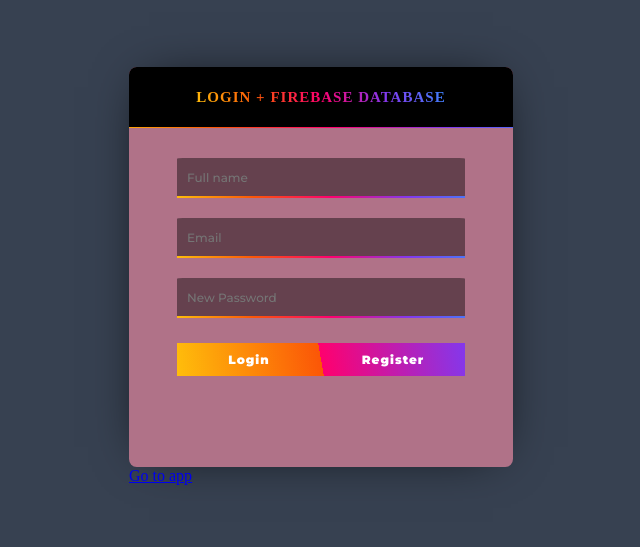
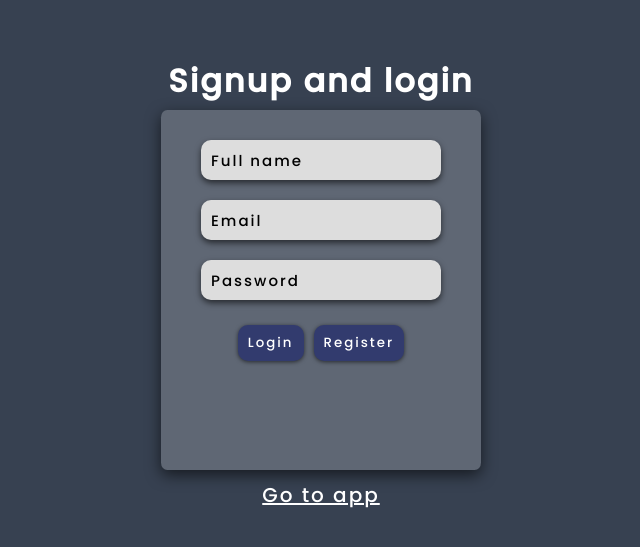
Before and after one commit to jainam03/PWA-miniproj, a plain HTML site: page src/index.html in a window 1280 px wide. Shown: the part 133-680 px from the top of the page, without its empty margins (319-959 px from the left). Drawn offline with Linux system fonts and the light colour scheme; a web font is replaced by a local one.

Commit message:
Design changes in login signup page

```diff
--- a/src/index.css
+++ b/src/index.css
@@ -1,5 +1,19 @@
+@import url('https://fonts.googleapis.com/css2?family=Poppins:wght@500&display=swap');
+
+* {
+    margin: 0;
+    padding: 0;
+    box-sizing: border-box;
+    border: none;
+    outline: none;
+
+    font-family: 'Poppins',sans-serif;
+    letter-spacing: 2px;
+}
 html,
 body {
+    letter-spacing: 2px;
+
     width: 100%;
     height: 100%;
     /* background: -webkit-linear-gradient(25deg, #FFBE0B, #FB5607, #FF006E, #8338EC, #3A86FF); */
@@ -10,74 +24,47 @@
     align-items: center;
 }
 
-* {
-    margin: 0;
-    padding: 0;
-    box-sizing: border-box;
-    border: none;
-    outline: none;
+h1 {
+    color: #fff;
+    text-align: center;
+    margin-bottom: 5px;
+    margin-top: -30px;
 }
 
 #content_container {
-    width: 30%;
-    height: 50%;
+    width: 25%;
+    height: 45%;
 }
 
 #form_container {
     width: 100%;
     height: 100%;
 
-    background-color: #b07288;
-    box-shadow: 0 0 50px -20px #000;
+    background:rgba(255,255,255,0.2);
+    /* box-shadow: 0 0 50px -20px #000; */
+    box-shadow: 0 5px 15px rgba(0,0,0,0.6);
     border-radius: 2%;
 
     overflow: hidden;
+
+    letter-spacing: 2px;
+
 }
 
-#form_header_container {
-    width: 100%;
-    height: 5%;
 
-    display: flex;
-    justify-content: center;
-    align-items: center;
-    float: left;
-
-    padding: 20px;
-    padding-bottom: 30px;
-    padding-top: 30px;
-
-    border-bottom: 1px solid transparent;
-    border-image: -webkit-linear-gradient(25deg, #FFBE0B, #FB5607, #FF006E, #8338EC, #3A86FF) 20;
-    background: #000;
-}
-
-#form_header {
-    display: inline-block;
-    font-size: 15px;
-    font-family: Bowlby One SC;
-    font-weight: 900;
-    text-transform: uppercase;
-    letter-spacing: 1px;
-
-
-    background: -webkit-linear-gradient(25deg, #FFBE0B, #FB5607, #FF006E, #8338EC, #3A86FF);
-    background-clip: text;
-    -webkit-background-clip: text;
-    -webkit-text-fill-color: transparent;
-}
 
 #form_content_container {
     width: 100%;
     height: 90%;
-
-    float: left;
 
     display: flex;
     justify-content: center;
     align-items: center;
 
     padding-top: 30px;
+
+    letter-spacing: 2px;
+
 }
 
 #form_content_inner_container {
@@ -85,6 +72,9 @@
     height: 100%;
 
     float: left;
+
+    letter-spacing: 2px;
+
 
 }
 
@@ -95,24 +85,26 @@
     padding-left: 10px;
     margin-bottom: 20px;
 
-    background: #0000006d;
-    font-family: Montserrat;
+    background: #ddd;
     font-weight: 500;
-    color: #fff;
-    font-size: 12px;
+    color: black;
+    font-size: 15px;
 
-    border-bottom: 2px solid transparent;
-    border-top-left-radius: 2%;
-    border-top-right-radius: 2%;
-    border-image: -webkit-linear-gradient(25deg, #FFBE0B, #FB5607, #FF006E, #8338EC, #3A86FF) 1;
+    border: none;
+    outline: none;
+    border-radius: 10px;
+    box-shadow: 0 3px 6px rgba(0,0,0,0.6);
 }
 
-#button_container {
+input::placeholder {
+    color: black;
+}
+
+/* #button_container {
     width: 100%;
     height: 10%;
 
-    background-image: linear-gradient(80deg, #FFBE0B, #FB5607 50%, #FF006E 50%, #8338EC);
-    color: #fff;
+    gap: 5px;
 
     float: left;
 
@@ -120,6 +112,9 @@
 }
 
 #button_container button {
+
+    letter-spacing: 2px;
+
     width: 50%;
     height: 100%;
     float: left;
@@ -137,10 +132,39 @@
     display: flex;
     justify-content: center;
     align-items: center;
+} */
+
+#button_container {
+    display: flex;
+    flex-direction: row;
+    gap: 10px;
+    justify-content: center;
+
+    padding: 5px;
+    margin: 0;
 }
 
-.app-redirect {
-    text-align: center;
+#btn {
+    padding: 8px 10px;
+
+    background: rgb(50, 59, 110);
+    backdrop-filter: blur(20px);
+
+    border: none;
+    outline: none;
+    border-radius: 10px;
+    box-shadow: 0 1px 4px rgba(0,0,0,0.6);
 
     color: #fff;
 }
+
+a {
+    display: flex;
+    justify-content: center;
+
+    margin-top: 10px;
+
+    color: #fff;
+
+    font-size: 20px;
+}
--- a/src/index.html
+++ b/src/index.html
@@ -3,37 +3,28 @@
     <head>
         <meta charset="utf-8">
         <title>Login + Firebase Database</title>
-         <!-- Cool Google Fonts -->
-        <link rel="preconnect" href="https://fonts.gstatic.com">
-        <link href="https://fonts.googleapis.com/css2?family=Montserrat&display=swap" rel="stylesheet">
-        <link href="https://fonts.googleapis.com/css2?family=Montserrat:wght@900&display=swap" rel="stylesheet">
-        <link href="https://fonts.googleapis.com/css2?family=Montserrat:wght@500&display=swap" rel="stylesheet">
-        <link href="https://fonts.googleapis.com/css2?family=Bowlby+One+SC&display=swap" rel="stylesheet">
         <!-- Our stylesheet -->
         <link rel="stylesheet" type="text/css" href="index.css">
     </head>
     <body>
         <div id="content_container">
+            <h1>Signup and login</h1>
             <div id="form_container">
-                <div id="form_header_container">
-                    <h2 id="form_header"> Login + Firebase Database </h2>
-                </div>
-
                 <div id="form_content_container">
                     <div id="form_content_inner_container">
                         <input type="text" id="full_name" placeholder="Full name" required>
                         <input type="email" id="email" placeholder="Email" required>
-                        <input type="password" id="password" placeholder="New Password" required>
+                        <input type="password" id="password" placeholder="Password" required>
 
                         <div id="button_container">
-                            <button onclick="login()" href="/home.html">Login</button>
-                            <button onclick="register()">Register</button>
+                            <button id="btn" onclick="login()" href="/home.html">Login</button>
+                            <button id="btn" onclick="register()">Register</button>
                         </div>
 
                     </div>
                 </div>
             </div class="app-redirect" >
-            <a href="/home.html">Go to app</a>
+            <a id="redirect"  href="/home.html">Go to app</a>
         </div>
     </body>
     <!-- The core Firebase JS SDK is always required and must be listed first -->
```
